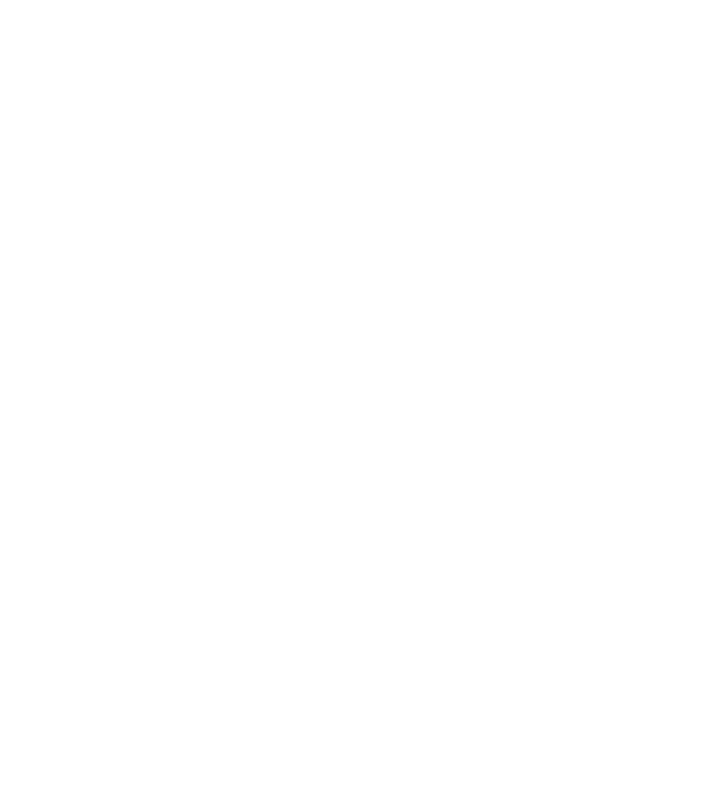
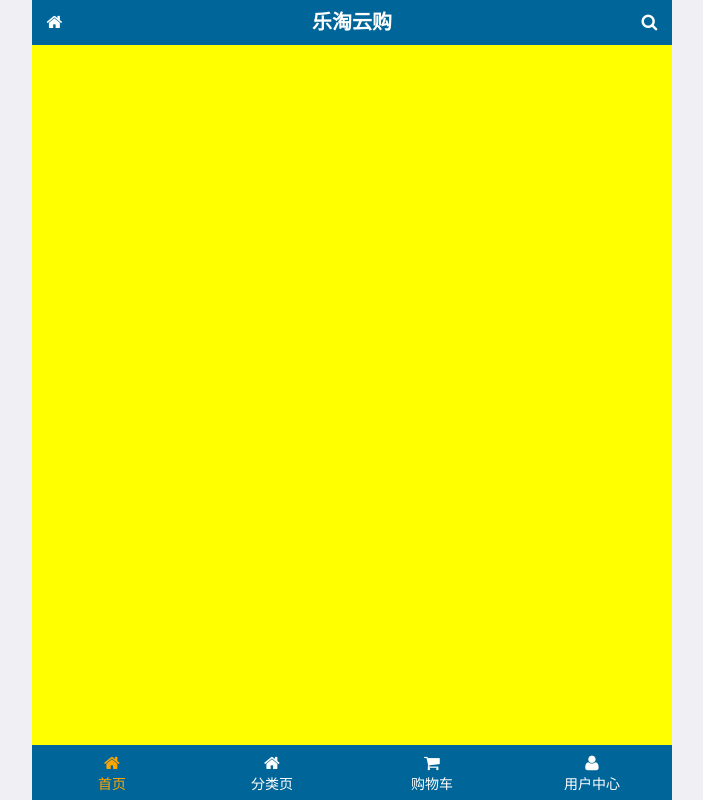
Before and after one commit to mw13510783541/letao, a website: page public/front/index.html in a window 1280 px wide. Shown: the whole page, without its empty margins (288-991 px from the left). Drawn offline with Linux system fonts and the light colour scheme.

Commit message:
首页头部，底部布局完成

```diff
--- /dev/null
+++ b/public/front/css/common.css
@@ -0,0 +1,105 @@
+/*全屏容器*/
+*{
+    margin: 0;
+    padding: 0;
+    list-style: none;
+
+}
+
+html,body{
+    width: 100%;
+    height: 100%;
+}
+.lt-container{
+    width: 100%;
+    height: 100%;
+    background-color: pink;
+    max-width: 640px;
+    min-width: 320px;
+    margin: 0 auto;
+    position: relative;
+    padding-top: 45px;
+    padding-bottom: 55px;
+    overflow: hidden;
+}
+
+
+.lt-header{
+    width: 100%;
+    height: 45px;
+    background-color: #069;
+    position: absolute;
+    top: 0;
+    left: 0;
+    padding: 0 45px;
+}
+
+.lt-header .icon_left,
+.lt-header .icon_right{
+    position: absolute;
+    top: 0;
+    width: 45px;
+    height: 45px;
+    text-align: center;
+    line-height: 45px;
+    color: #fff;
+}
+
+
+.icon_left{
+    left: 0;
+}
+
+.icon_right{
+    right: 0;
+}
+
+.lt-header h3{
+    text-align: center;
+    height: 45px;
+    line-height: 45px;
+    font-size: 20px;
+    color: #fff;
+    margin: 0;
+
+}
+
+.lt-main{
+    width: 100%;
+    height: 100%;
+    background-color: yellow;
+}
+
+
+.lt-footer{
+    width: 100%;
+    height: 55px;
+    background-color: #069;
+    position: absolute;
+    bottom: 0;
+    left: 0;
+}
+
+.lt-footer li {
+    float: left;
+    width: 25%;
+    height: 55px;
+    text-align: center;
+
+}
+.lt-footer li a{
+    color: #fff;
+    display: block;
+    padding-top: 8px;
+}
+.lt-footer li p{
+    color: #fff;
+    margin: 0;
+}
+
+.lt-footer li a.current{
+    color: orange;
+}
+.lt-footer li a.current p{
+    color: orange;
+}
--- a/public/front/index.html
+++ b/public/front/index.html
@@ -2,9 +2,64 @@
 <html lang="en">
 <head>
     <meta charset="UTF-8">
-    <title>Title</title>
+    <title>乐淘</title>
+    <meta name="viewport" content="width=device-width, initial-scale=1.0">
+    <link rel="stylesheet" href="lib/mui/fonts/mui.ttf">
+    <link rel="stylesheet" href="lib/mui/css/mui.css">
+    <link rel="stylesheet" href="lib/fa/css/font-awesome.css">
+    <link rel="stylesheet" href="css/common.css">
 </head>
 <body>
+<!--全屏容器-->
+<div class="lt-container">
+<!--头部-->
+    <div class="lt-header">
+        <a href="index.html" class="icon_left"><i class="fa fa-home"></i></a>
+        <h3>乐淘云购</h3>
+        <a href="search.html" class="icon_right"><i class="fa fa-search"></i></a>
+    </div>
+<!--主体-->
+    <div class="lt-main"></div>
+<!--底部-->
+    <div class="lt-footer">
+        <ul>
+            <li>
+                <a href="index.html" class="current">
+                    <i class="fa fa-home"></i>
+                    <p >首页</p>
+                </a>
+            </li>
+        </ul>
+        <ul>
+            <li>
+                <a href="category.html">
+                    <i class="fa fa-home"></i>
+                    <p>分类页</p>
+                </a>
+            </li>
+        </ul>
+        <ul>
+            <li>
+                <a href="cart.html">
+                    <i class="fa fa-shopping-cart"></i>
+                    <p>购物车</p>
+                </a>
+            </li>
+        </ul>
 
+        <ul>
+            <li>
+                <a href="user.html">
+                    <i class="fa fa-user"></i>
+                    <p>用户中心</p>
+                </a>
+            </li>
+        </ul>
+    </div>
+
+</div>
+
+<script src="lib/mui/js/mui.js"></script>
+<script src="lib/zepto/zepto.min.js"></script>
 </body>
 </html>
```
